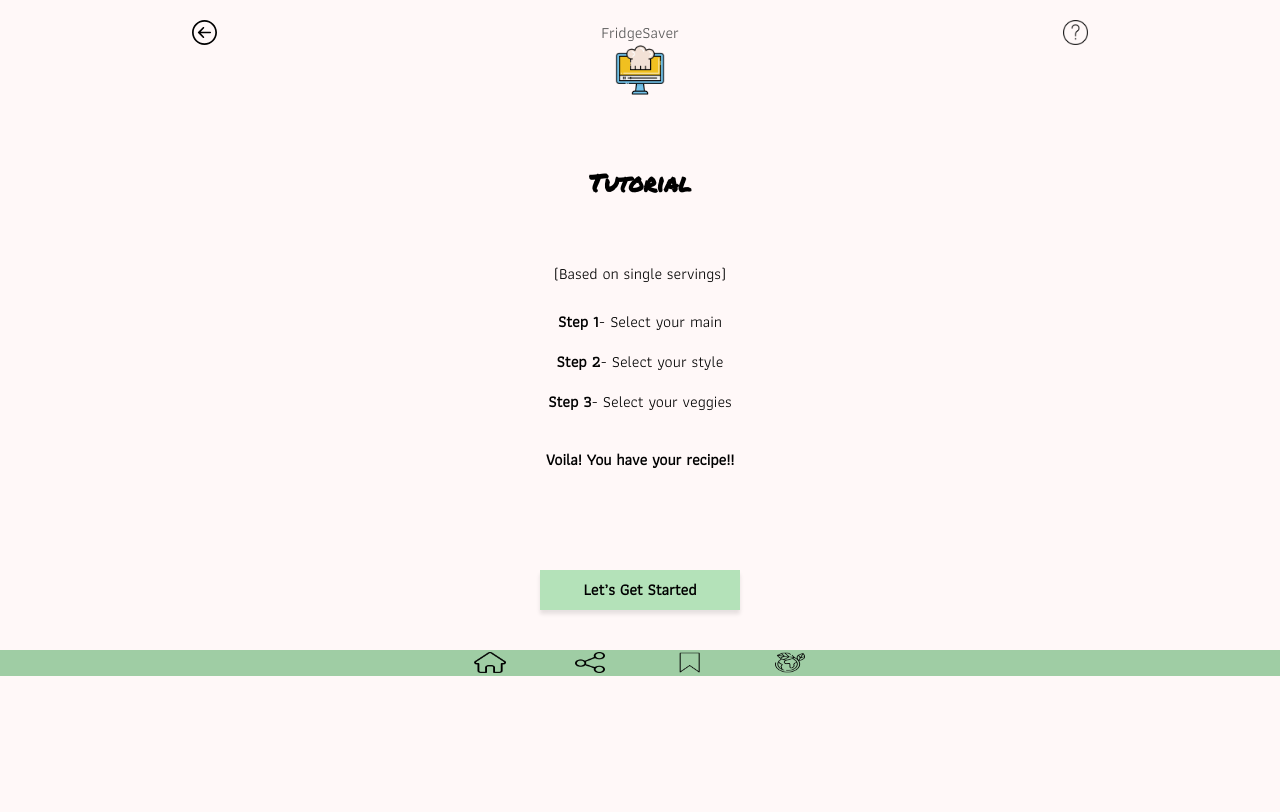
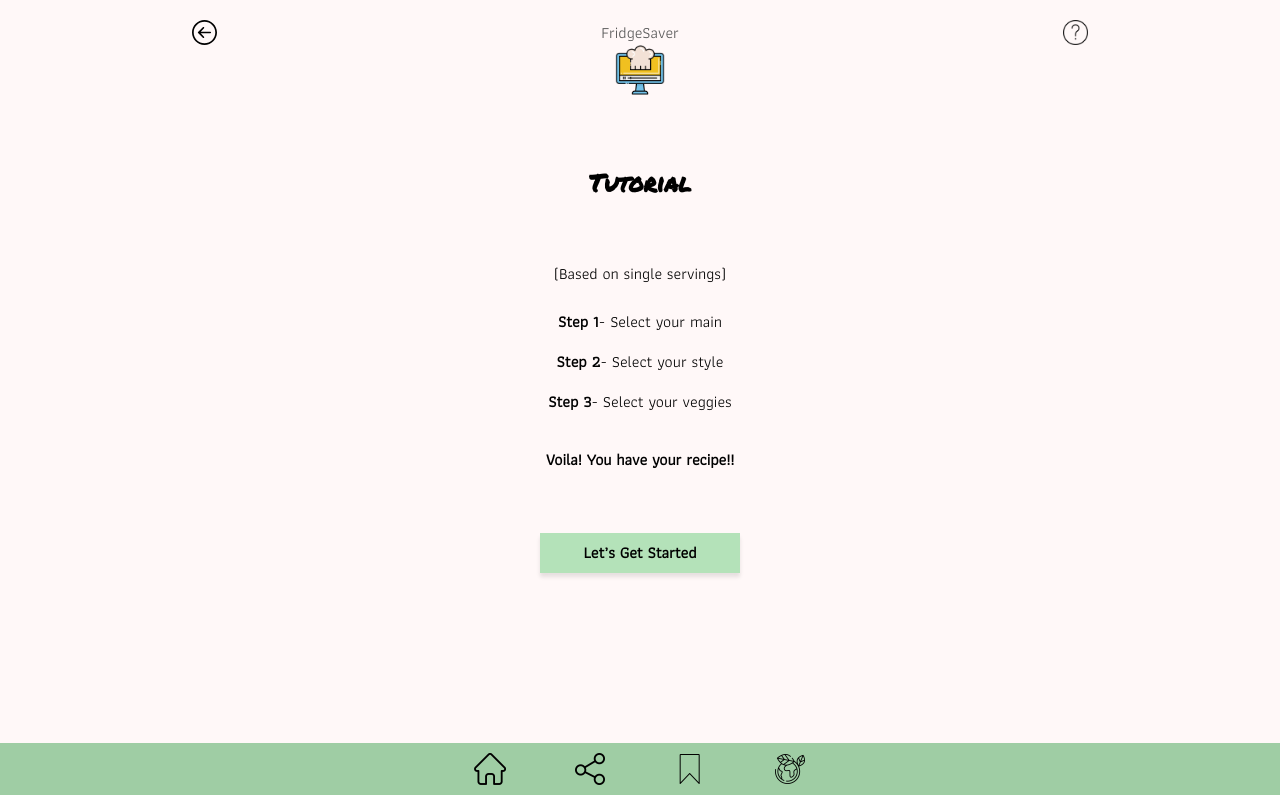
Before and after one commit to claudiashin/final-setc-group2-fridgesaver, a Next.js app: page /tutorial in a window 1280 px wide. Built offline with nearby package versions, Linux system fonts and the light colour scheme.

Commit message:
updated tutorial page

```diff
--- a/comps/Footer/index.js
+++ b/comps/Footer/index.js
@@ -8,7 +8,7 @@ display:flex;
 flex-direction:row;
 width:100%;
 margin:0px;
-padding-top: 40px;
+padding-top: 170px;
 bottom: 0;
 
 .IconCont{
--- a/pages/tutorial.js
+++ b/pages/tutorial.js
@@ -9,9 +9,6 @@ import {useRouter} from 'next/router';
 const HomeCont = styled.div`
   display: flex;
   flex-direction: column;
-  // align-items: center;
-  // height: 100vh;
-  height: 812px;
   background-color: #FFF8F8;
 
     .navbar {
@@ -50,6 +47,7 @@ const HomeCont = styled.div`
       height: 15%;
       justify-content: center;
       align-items: flex-end;
+      margin-top: 45px;
     }
 `;
 
```
